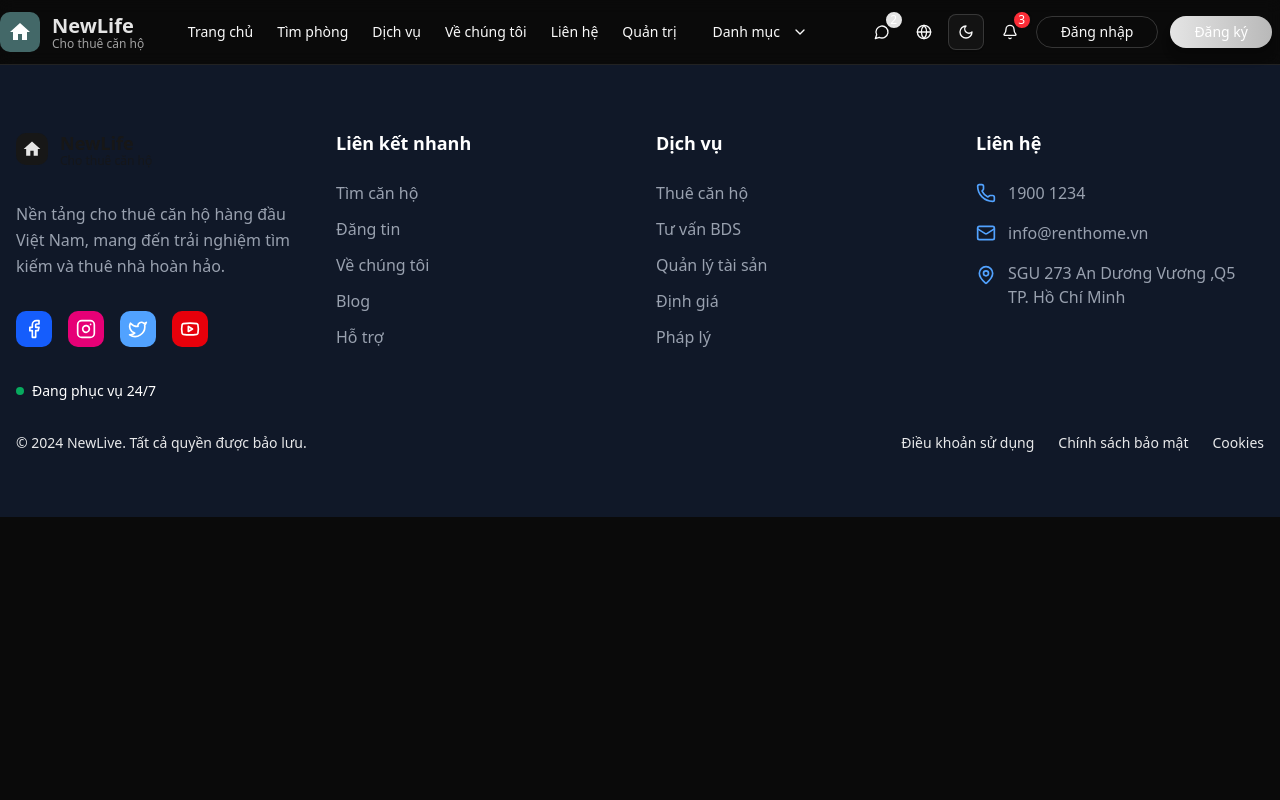
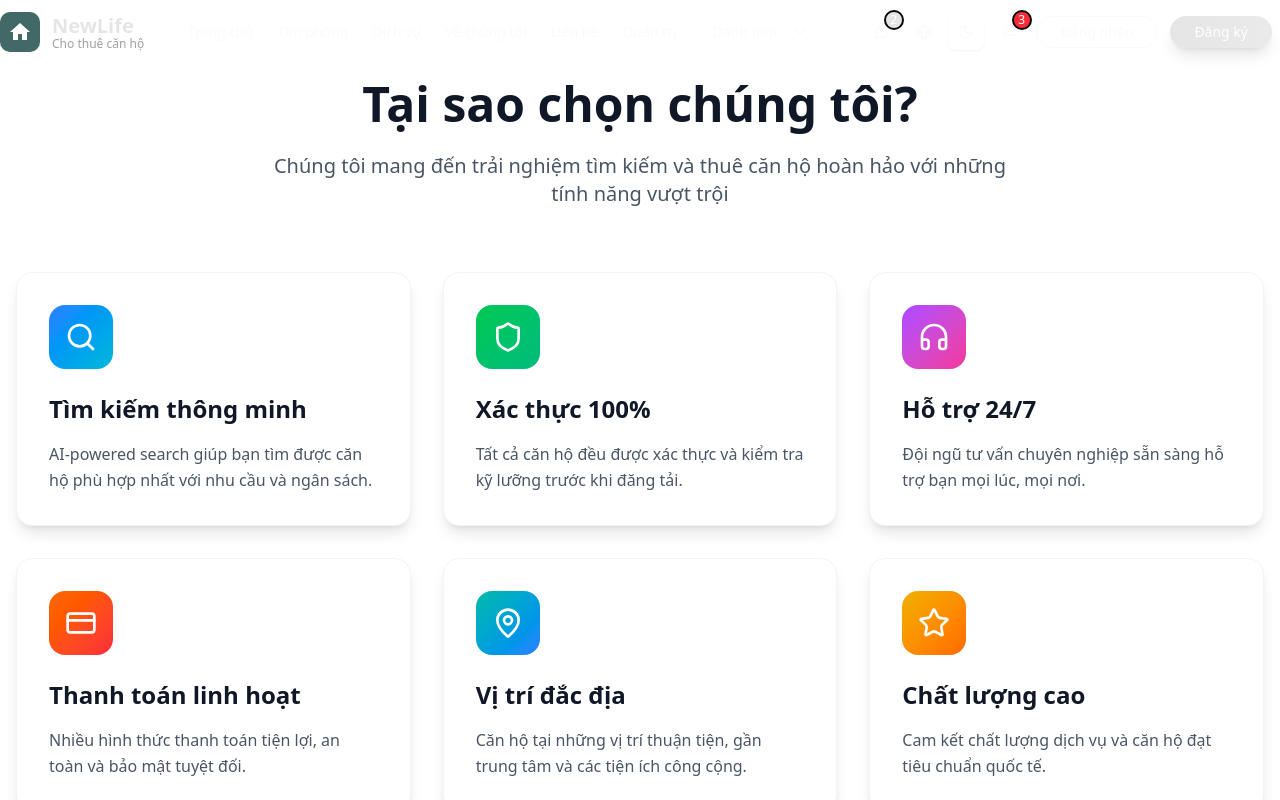
Before and after one commit to nguyentay52636/Room-frontend, a React (Vite) app: page / in a window 1280 px wide. Shown: the top 800 px of the page. Built offline with nearby package versions, Linux system fonts and the light colour scheme.

Commit message:
add feature UI

```diff
--- a/src/components/Header/Header.tsx
+++ b/src/components/Header/Header.tsx
@@ -1,6 +1,6 @@
 
 
-import { useState } from "react"
+import { useEffect, useState } from "react"
 
 import { useLanguage } from "../language-provider"
 import CategoriesHeader from "./components/CategoriesHeader"
@@ -11,6 +11,17 @@ import DesktopNavigate from "./components/DesktopNavigate"
 
 export function Header() {
   const { language, setLanguage, t } = useLanguage()
+  const [isScrolled, setIsScrolled] = useState(false)
+
+  useEffect(() => {
+    const handleScroll = () => {
+      setIsScrolled(window.scrollY > 50)
+    }
+
+    window.addEventListener("scroll", handleScroll)
+    return () => window.removeEventListener("scroll", handleScroll)
+  }, [])
+
   const navigation = [
     { name: t("nav.home"), to: "/" },
     { name: t("nav.search"), to: "/search" },
@@ -20,7 +31,10 @@ export function Header() {
     { name: t("nav.admin"), to: "/admin" },
   ]
   return (
-    <header className="sticky flex justify-center top-0 z-50 w-full border-b bg-background/95 backdrop-blur supports-[backdrop-filter]:bg-background/60 theme-transition">
+    <header
+      className={`fixed flex justify-center  border-b top-0 left-0 right-0 z-50 transition-all duration-500 ${isScrolled ? "bg-white backdrop-blur-lg shadow-lg border-b border-gray-200/50" : "bg-transparent"
+        }`}
+    >
       <div className="container flex h-16 items-center justify-between">
         {/* Logo */}
         <HeaderLogo />
--- /dev/null
+++ b/src/modules/home/components/Feature/FeatureSections.tsx
@@ -0,0 +1,57 @@
+import { Search, Shield, Headphones, CreditCard, MapPin, Star } from "lucide-react"
+import HeaderFeature from "./components/HeaderFeature"
+import FeatureItem from "./components/FeatureItem"
+const features = [
+    {
+        icon: Search,
+        title: "Tìm kiếm thông minh",
+        description: "AI-powered search giúp bạn tìm được căn hộ phù hợp nhất với nhu cầu và ngân sách.",
+        color: "from-blue-500 to-cyan-500",
+    },
+    {
+        icon: Shield,
+        title: "Xác thực 100%",
+        description: "Tất cả căn hộ đều được xác thực và kiểm tra kỹ lưỡng trước khi đăng tải.",
+        color: "from-green-500 to-emerald-500",
+    },
+    {
+        icon: Headphones,
+        title: "Hỗ trợ 24/7",
+        description: "Đội ngũ tư vấn chuyên nghiệp sẵn sàng hỗ trợ bạn mọi lúc, mọi nơi.",
+        color: "from-purple-500 to-pink-500",
+    },
+    {
+        icon: CreditCard,
+        title: "Thanh toán linh hoạt",
+        description: "Nhiều hình thức thanh toán tiện lợi, an toàn và bảo mật tuyệt đối.",
+        color: "from-orange-500 to-red-500",
+    },
+    {
+        icon: MapPin,
+        title: "Vị trí đắc địa",
+        description: "Căn hộ tại những vị trí thuận tiện, gần trung tâm và các tiện ích công cộng.",
+        color: "from-teal-500 to-blue-500",
+    },
+    {
+        icon: Star,
+        title: "Chất lượng cao",
+        description: "Cam kết chất lượng dịch vụ và căn hộ đạt tiêu chuẩn quốc tế.",
+        color: "from-yellow-500 to-orange-500",
+    },
+]
+
+export default function FeatureSections() {
+    return (
+        <section className="py-20 bg-white">
+            <div className="container mx-auto px-4">
+                <HeaderFeature />
+
+                <div className="grid md:grid-cols-2 lg:grid-cols-3 gap-8">
+                    {features.map((feature, index) => (
+                        <FeatureItem key={index} feature={feature} index={index} />
+                    ))}
+                </div>
+            </div>
+        </section>
+    )
+}
--- /dev/null
+++ b/src/modules/home/components/Feature/components/FeatureItem.tsx
@@ -0,0 +1,21 @@
+import React from 'react'
+
+export default function FeatureItem({ feature, index }: { feature: any, index: number }) {
+    return (
+        <>
+            <div key={index} className="group hover:scale-105 transition-all duration-300">
+                <div className="bg-white rounded-2xl p-8 shadow-lg hover:shadow-2xl transition-all duration-300 border border-gray-100 h-full">
+                    <div
+                        className={`inline-flex items-center justify-center w-16 h-16 bg-gradient-to-br ${feature.color} rounded-2xl mb-6 group-hover:scale-110 transition-transform duration-300`}
+                    >
+                        <feature.icon className="w-8 h-8 text-white" />
+                    </div>
+
+                    <h3 className="text-2xl font-bold text-gray-900 mb-4">{feature.title}</h3>
+
+                    <p className="text-gray-600 leading-relaxed">{feature.description}</p>
+                </div>
+            </div>
+        </>
+    )
+}
--- /dev/null
+++ b/src/modules/home/components/Feature/components/HeaderFeature.tsx
@@ -0,0 +1,12 @@
+import React from 'react'
+
+export default function HeaderFeature() {
+    return (
+        <div className="text-center mb-16">
+            <h2 className="text-4xl lg:text-5xl font-bold text-gray-900 mb-6">Tại sao chọn chúng tôi?</h2>
+            <p className="text-xl text-gray-600 max-w-3xl mx-auto">
+                Chúng tôi mang đến trải nghiệm tìm kiếm và thuê căn hộ hoàn hảo với những tính năng vượt trội
+            </p>
+        </div>
+    )
+}
--- a/src/modules/home/pages/HomePage.tsx
+++ b/src/modules/home/pages/HomePage.tsx
@@ -1,12 +1,13 @@
 
 
 import { motion } from 'framer-motion';
+import FeatureSections from '../components/Feature/FeatureSections';
 export default function HomePage() {
 
 
   return (
     <motion.div>
-
+      <FeatureSections />
     </motion.div>
   );
 }
```
